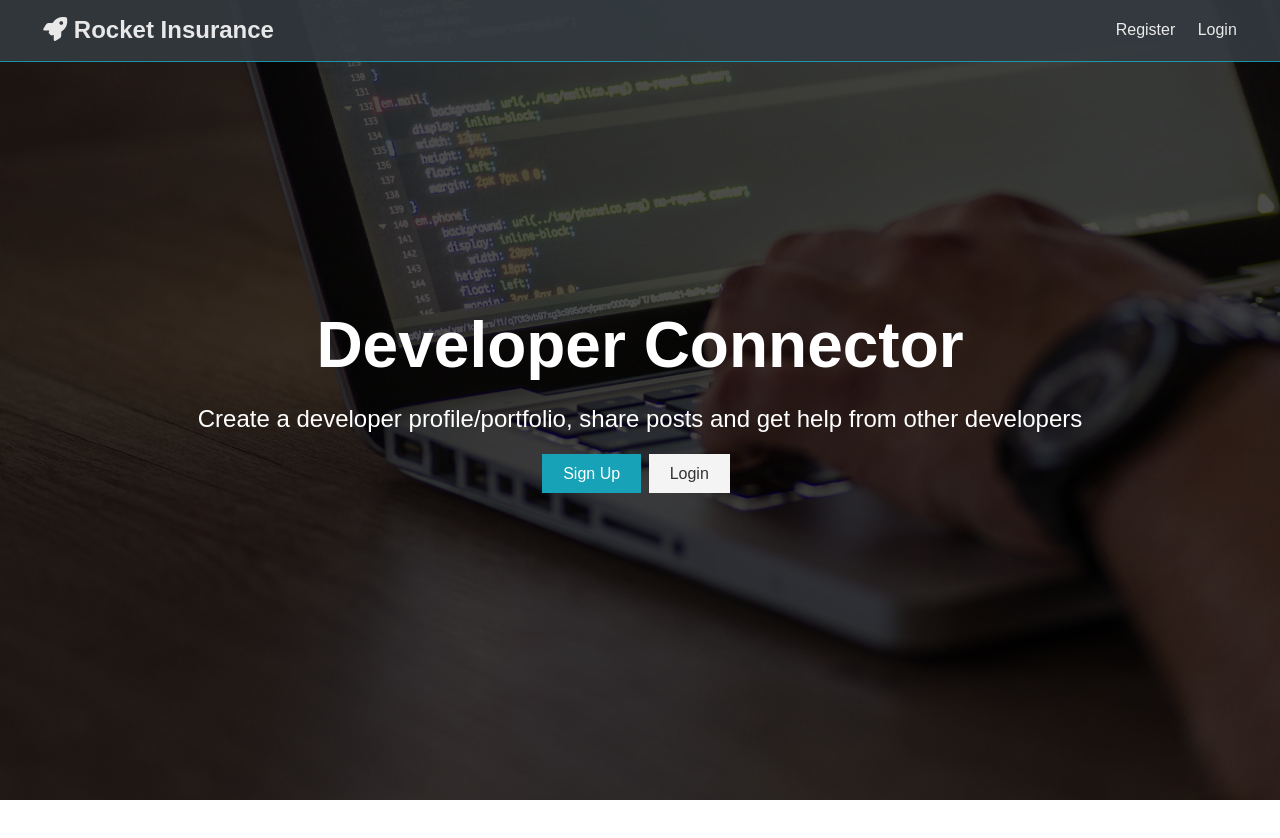
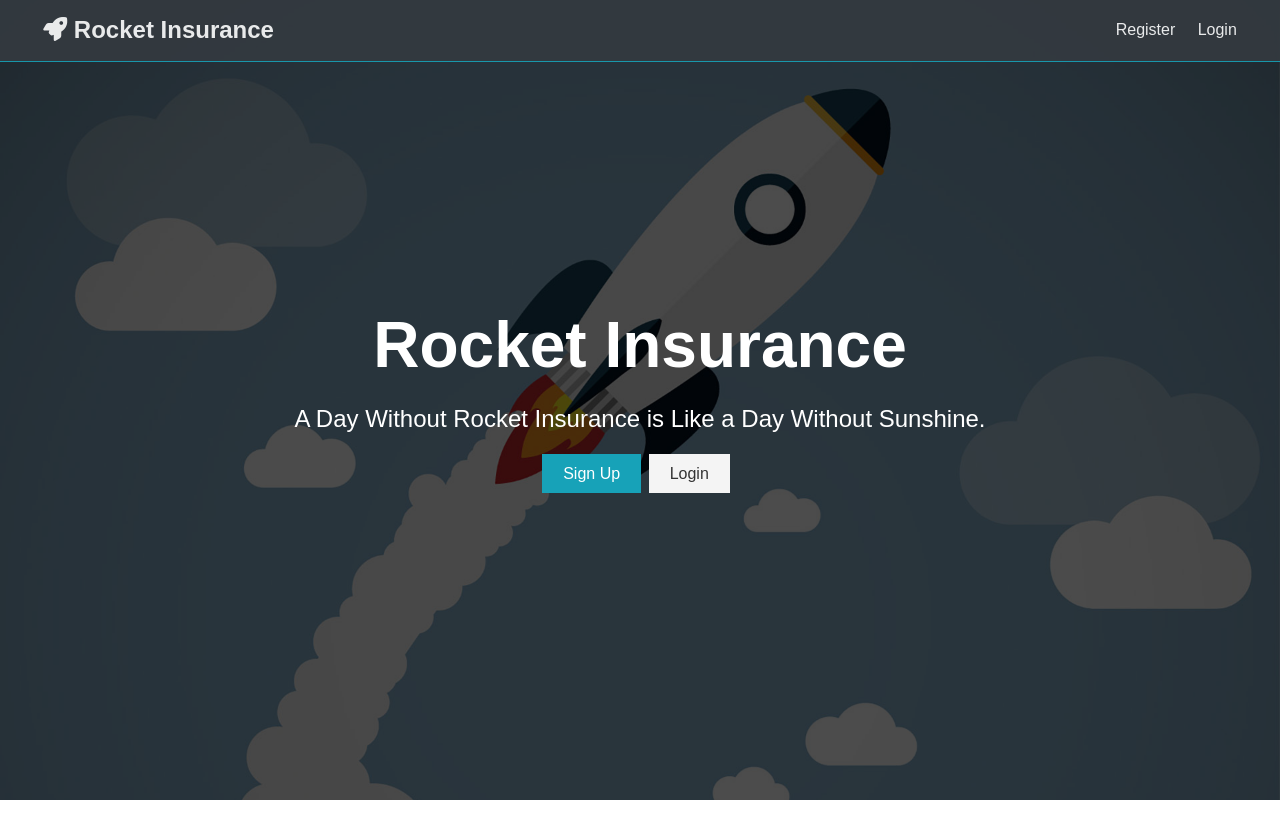
Before and after one commit to coolcat-310/Rocket-Insurance, a React (Create React App) app in the folder client/: page / in a window 1280 px wide. Shown: the top 838 px of the page. After the commit the page ends 800 px from the top, so only its background shows below. Built offline with nearby package versions, Linux system fonts and the light colour scheme; no server answers; the HTML template or start-up script is replaced by a standard one.

Commit message:
add landing page

```diff
--- a/client/src/App.css
+++ b/client/src/App.css
@@ -343,9 +343,21 @@ button {
 
 /* Landing Page */
 .landing {
-  position: relative;
-  background: url('./img/showcase.jpg') no-repeat center center/cover;
-  height: 100vh;
+  /*position: relative;*/
+  background: url('img/showcase.jpg') no-repeat center center/cover;
+  /*height: 100vh;*/
+  /* Set rules to fill background */
+  min-height: 100%;
+  min-width: 1024px;
+
+  /* Set up proportionate scaling */
+  width: 100%;
+  height: auto;
+
+  /* Set up positioning */
+  position: fixed;
+  top: 0;
+  left: 0;
 }
 
 .landing-inner {
--- a/client/src/components/layout/Landing.js
+++ b/client/src/components/layout/Landing.js
@@ -11,10 +11,9 @@ const Landing = ({ isAuthenticated }) => {
         <section className="landing">
             <div className="dark-overlay">
                 <div className="landing-inner">
-                    <h1 className="x-large">Developer Connector</h1>
+                    <h1 className="x-large">Rocket Insurance</h1>
                     <p className="lead">
-                        Create a developer profile/portfolio, share posts and get help from
-                        other developers
+                        A Day Without Rocket Insurance is Like a Day Without Sunshine.
                     </p>
                     <div className="buttons">
                         <Link to="/register" className="btn btn-primary">Sign Up</Link>
```
Also changed, not shown: client/src/img/showcase.jpg.
